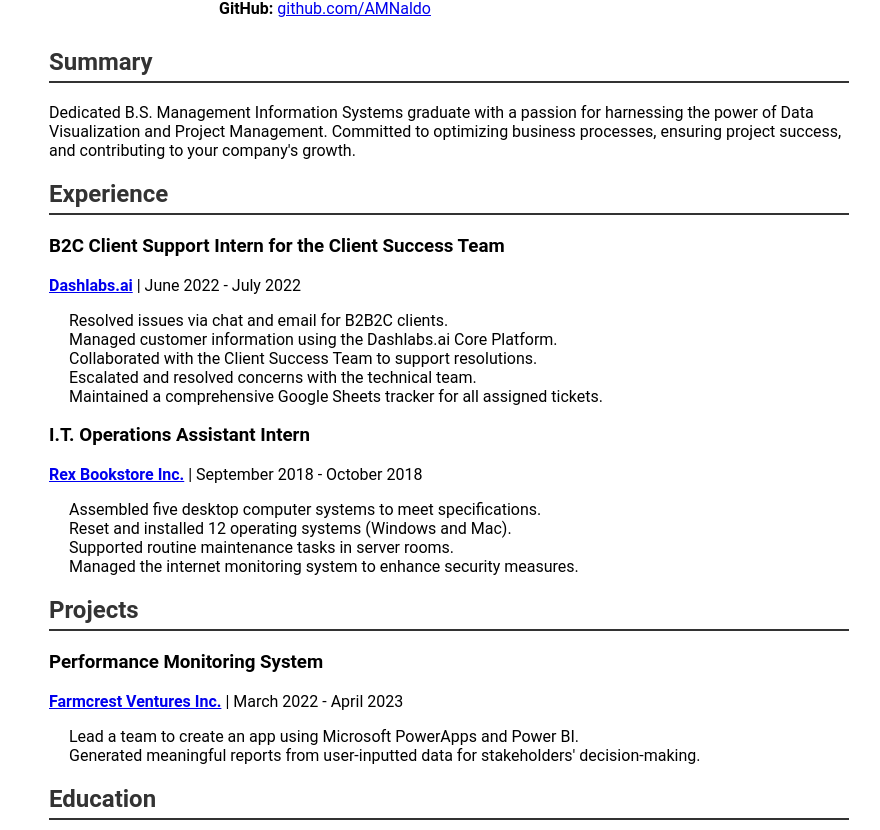
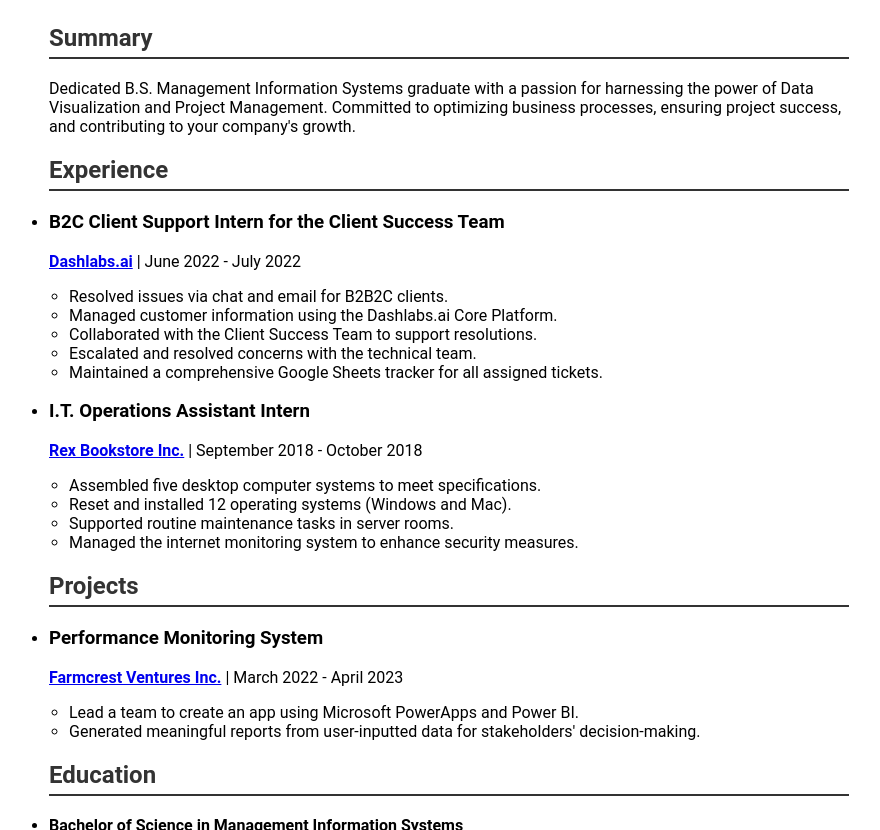
Before and after one commit to AMNaldo/amnaldo.github.io, a plain HTML site: page index.html in a window 1280 px wide. Shown: the part 206-1036 px from the top of the page, without its empty margins (191-1071 px from the left). Drawn offline with Linux system fonts and the light colour scheme.

Commit message:
Remove github contact

```diff
--- a/index.css
+++ b/index.css
@@ -45,7 +45,6 @@ article h3 {
 }
 
 ul {
-    list-style: none;
     padding: 0;
     margin-top: 5px;
     margin-bottom: 10px;
--- a/index.html
+++ b/index.html
@@ -20,7 +20,6 @@
                     <li><strong>Email:</strong> <a href="mailto:angelomnaldo@gmail.com">angelomnaldo@gmail.com</a></li>
                     <li><strong>Phone:</strong> +63 925 828 3428</li>
                     <li><strong>LinkedIn:</strong> <a href="https://www.linkedin.com/in/angelo-miguel-naldo/">linkedin.com/in/angelo-miguel-naldo</a></li>
-                    <li><strong>GitHub:</strong> <a href="https://www.github.com/AMNaldo">github.com/AMNaldo</a></li>
                 </ul>
             </div>
         </header>
```
